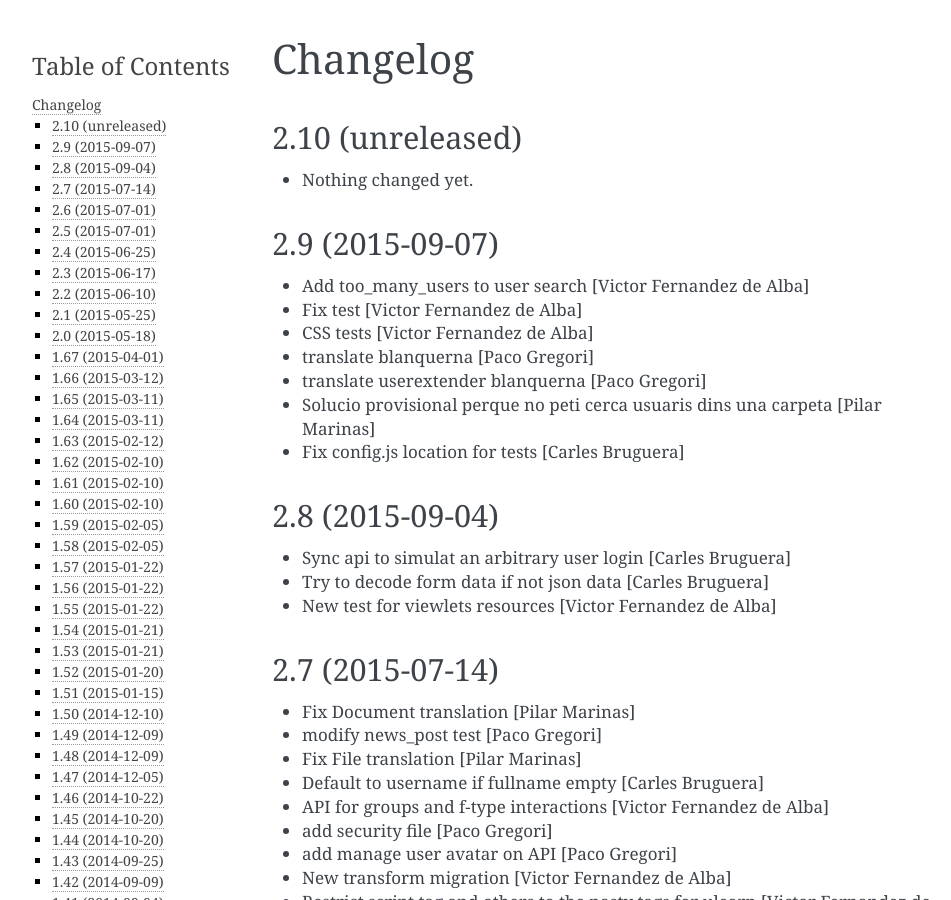
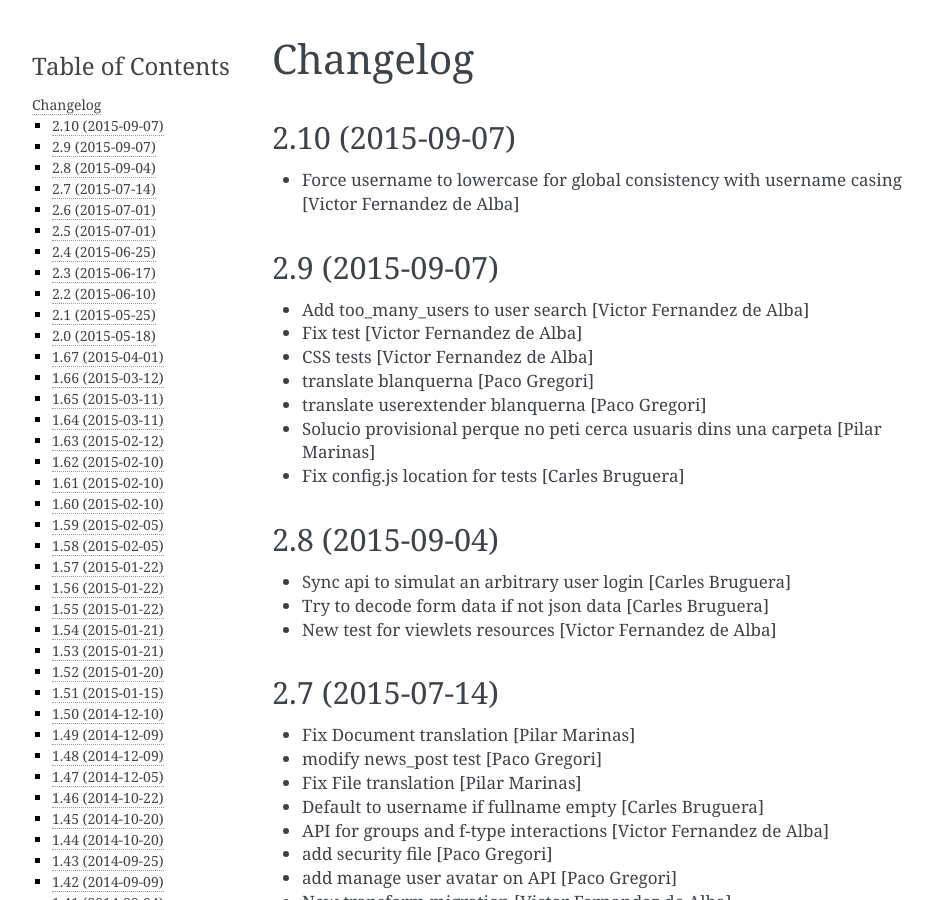
Before and after one commit to UPCnet/ulearn.core, a Sphinx documentation site: the page built from docs/HISTORY.rst, in a window 1280 px wide and 900 px high. Shown: the whole window, without its empty margins (148-1099 px from the left). Built offline with Sphinx 7.4.7, drawn with Linux system fonts in a browser that asks for light colours; pages that are not in the unit, such as notebooks, are missing from menus.

Commit message:
Preparing release 2.10

```diff
--- a/docs/HISTORY.rst
+++ b/docs/HISTORY.rst
@@ -1,11 +1,10 @@
 Changelog
 =========
 
-2.10 (unreleased)
+2.10 (2015-09-07)
 -----------------
 
-- Nothing changed yet.
-
+* Force username to lowercase for global consistency with username casing [Victor Fernandez de Alba]
 
 2.9 (2015-09-07)
 ----------------
--- a/setup.py
+++ b/setup.py
@@ -1,7 +1,7 @@
 from setuptools import setup, find_packages
 import os
 
-version = '2.10.dev0'
+version = '2.10'
 
 README = open('README.rst').read()
 HISTORY = open(os.path.join('docs', 'HISTORY.rst')).read()
```
